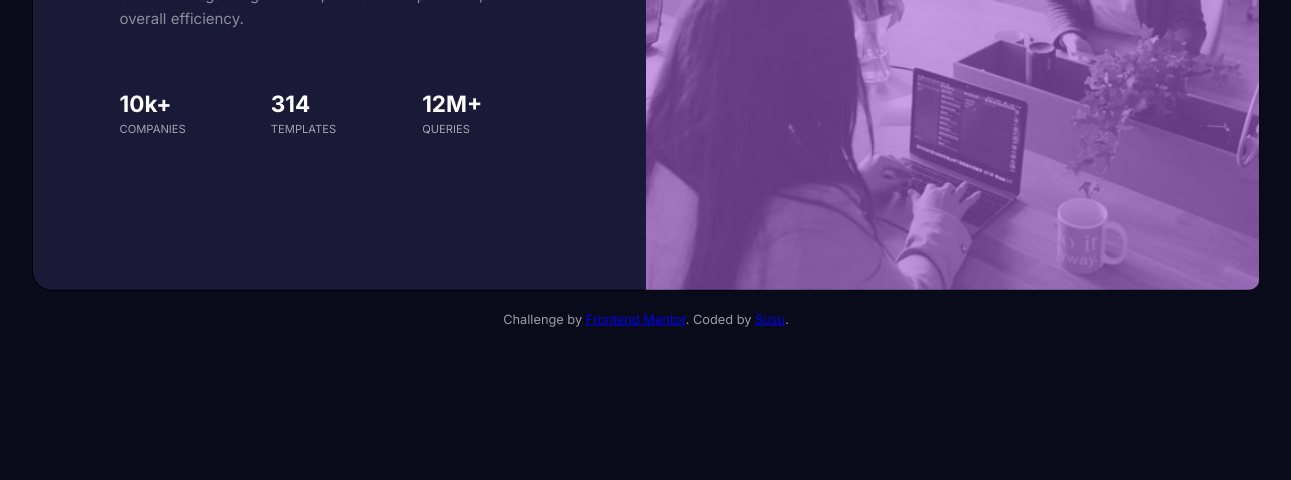
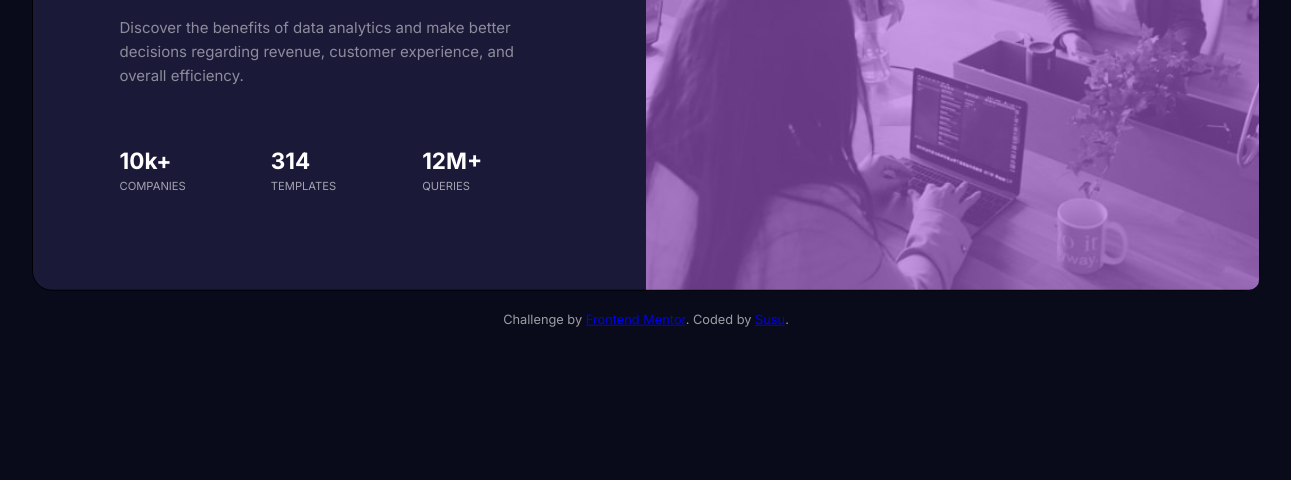
Before and after one commit to Susu-spec/preview-card, a plain HTML site: page index.html in a window 1536 px wide. Shown: the part 320-800 px from the top of the page, without its empty margins (122-1413 px from the left). Drawn offline with Linux system fonts and the light colour scheme.

Commit message:
Fix: Desktop styling

```diff
--- a/style.css
+++ b/style.css
@@ -115,14 +115,14 @@ div p {
     margin: 2.8rem 0;
     text-align: center;
     position: absolute;
-    transform: translate(50%, 5%);
+    transform: translate(50%, 40%);
     font-size: .8rem;
     width: 50%;
     color: hsla(0, 0%, 100%, 0.6)
 }
 
 
-@media only screen and (min-width: 81rem) {
+@media only screen and (min-width: 1300px) {
     .component {
         flex-direction: row-reverse;
     }
@@ -162,11 +162,17 @@ div p {
 
     .text {
         width: 100%;
+        display: flex;
+        align-items: center;
     }
 
     .body-text {
         line-height: 1.5rem;
         text-align: left !important;
+    }
+
+    .body-text p {
+        width: 90%;
     }
 
     .text-container {
```
